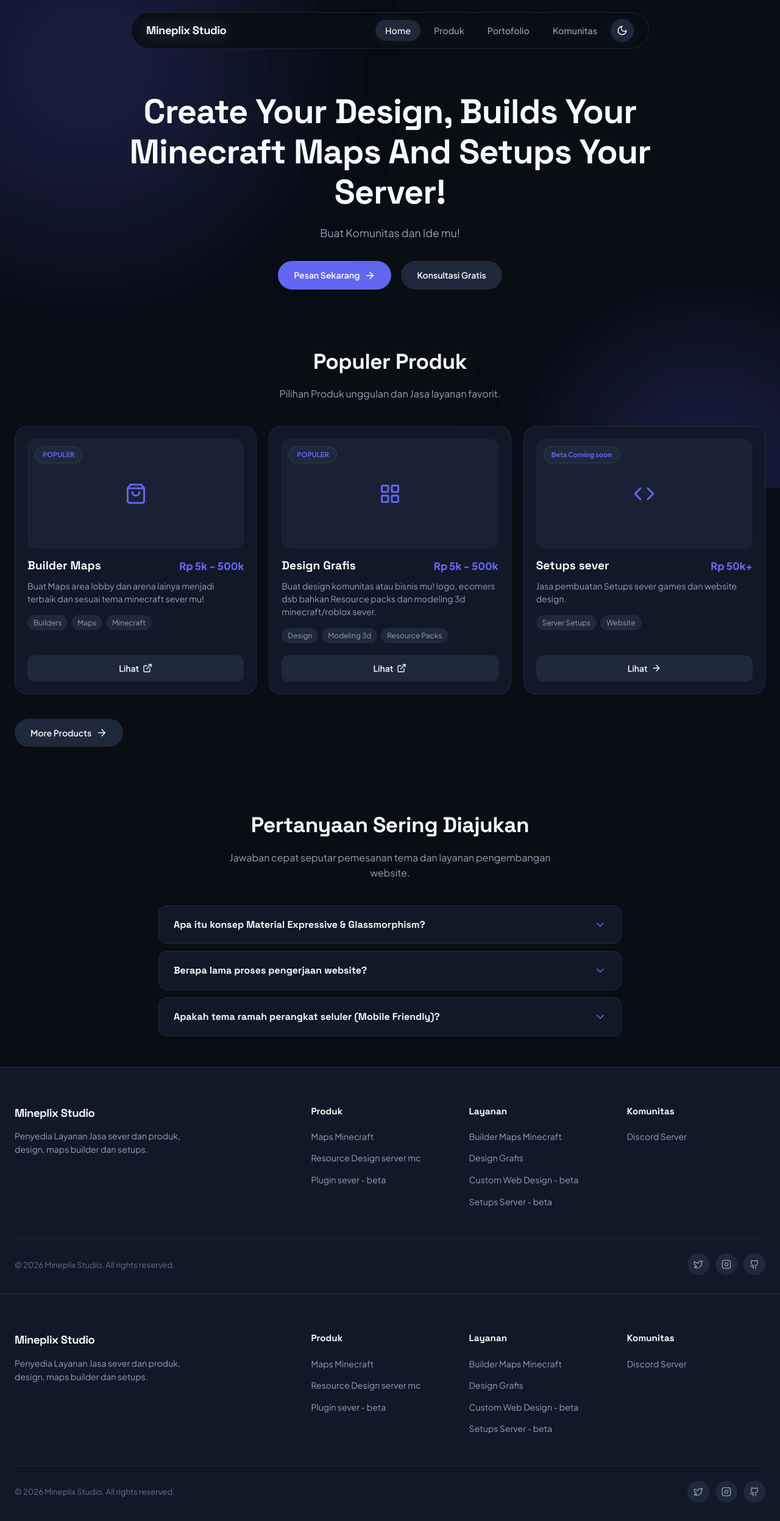
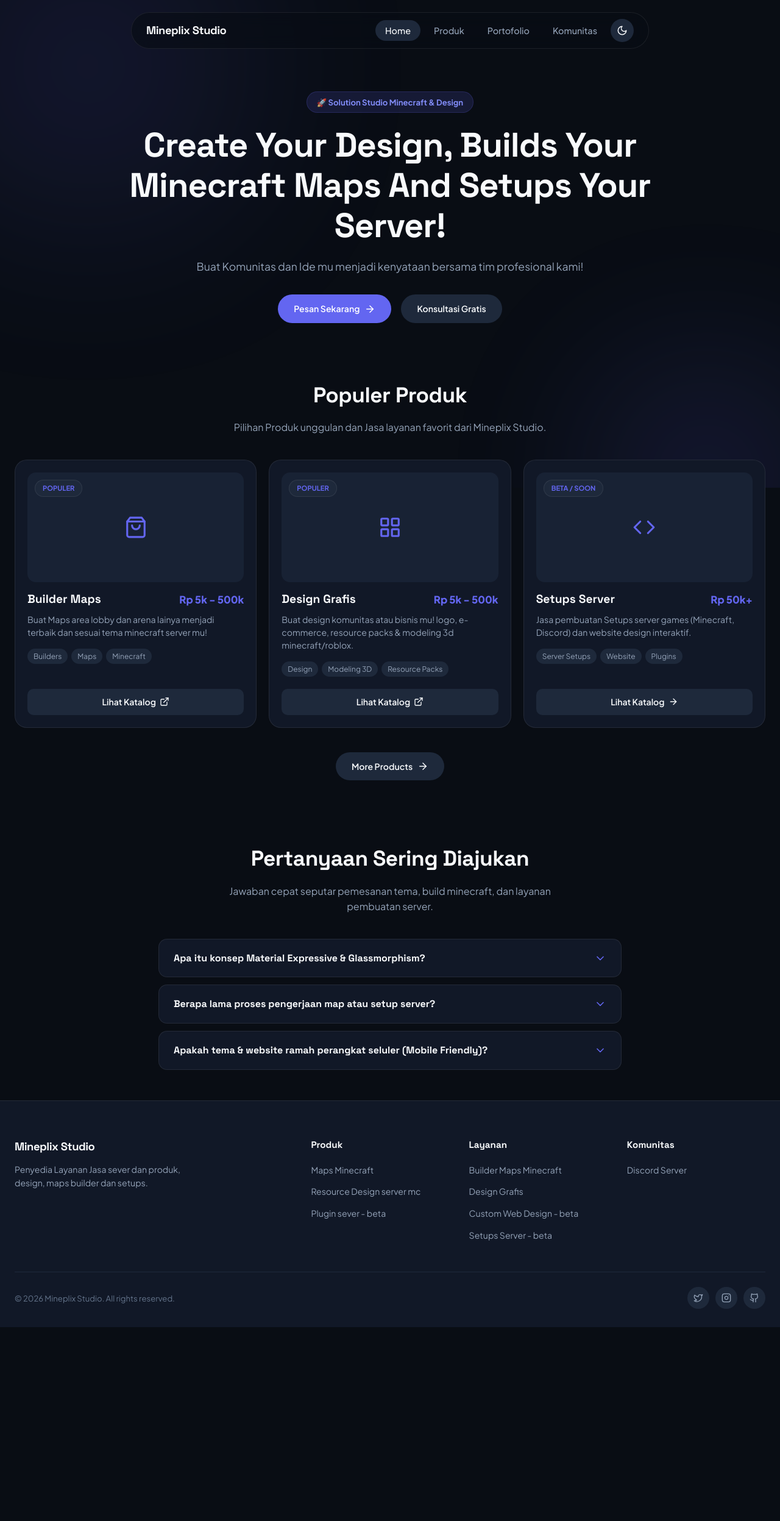
Before and after one commit to YGAKS/mine, a Next.js app: page / in a window 1280 px wide. Shown: the whole page at 61% size. After the commit the page ends 2177 px from the top, so only its background shows below. Built offline with nearby package versions, Linux system fonts and the light colour scheme.

Commit message:
Update page.js

```diff
--- a/app/page.js
+++ b/app/page.js
@@ -1,28 +1,13 @@
 'use client';
 
-import { useState, useEffect } from 'react';
+import { useState } from 'react';
 import Link from 'next/link';
 import {
-  Sun, Moon, Home, ShoppingBag, Briefcase, Users,
-  ArrowRight, ExternalLink, ChevronDown, LayoutGrid, Code, Twitter, Instagram, Github
+  ShoppingBag, ArrowRight, ExternalLink, ChevronDown, LayoutGrid, Code
 } from 'lucide-react';
 
 export default function HomePage() {
-  const [theme, setTheme] = useState('dark');
   const [openFaq, setOpenFaq] = useState(null);
-
-  useEffect(() => {
-    const savedTheme = localStorage.getItem('theme') || 'dark';
-    setTheme(savedTheme);
-    document.documentElement.setAttribute('data-theme', savedTheme);
-  }, []);
-
-  const toggleTheme = () => {
-    const newTheme = theme === 'dark' ? 'light' : 'dark';
-    setTheme(newTheme);
-    document.documentElement.setAttribute('data-theme', newTheme);
-    localStorage.setItem('theme', newTheme);
-  };
 
   const toggleFaq = (index) => {
     setOpenFaq(openFaq === index ? null : index);
@@ -30,62 +15,14 @@
 
   return (
     <>
-      {/* Ambient Background */}
-      <div className="ambient-bg">
-        <div className="orb orb-1"></div>
-        <div className="orb orb-2"></div>
-      </div>
-
-      {/* Header / Navbar */}
-      <div className="navbar-wrapper">
-        <nav className="navbar">
-          <Link href="/" className="logo">Mineplix Studio</Link>
-
-          <ul className="desktop-links">
-            <li><Link href="/" className="nav-link active">Home</Link></li>
-            <li><Link href="/produk" className="nav-link">Produk</Link></li>
-            <li><Link href="/portofolio" className="nav-link">Portofolio</Link></li>
-            <li><Link href="/komunitas" className="nav-link">Komunitas</Link></li>
-            <li>
-              <button className="theme-toggle-btn" onClick={toggleTheme} title="Ganti Mode Terang/Gelap">
-                {theme === 'dark' ? <Moon size={18} /> : <Sun size={18} />}
-              </button>
-            </li>
-          </ul>
-
-          <button className="theme-toggle-btn mobile-theme-btn" onClick={toggleTheme} title="Ganti Mode Terang/Gelap">
-            {theme === 'dark' ? <Moon size={18} /> : <Sun size={18} />}
-          </button>
-        </nav>
-      </div>
-
-      {/* Bottom Nav Mobile */}
-      <div className="bottom-nav">
-        <Link href="/" className="bottom-nav-item active">
-          <Home size={20} />
-          <span>Home</span>
-        </Link>
-        <Link href="/produk" className="bottom-nav-item">
-          <ShoppingBag size={20} />
-          <span>Produk</span>
-        </Link>
-        <Link href="/portofolio" className="bottom-nav-item">
-          <Briefcase size={20} />
-          <span>Portofolio</span>
-        </Link>
-        <Link href="/komunitas" className="bottom-nav-item">
-          <Users size={20} />
-          <span>Komunitas</span>
-        </Link>
-      </div>
-
       {/* Hero Section */}
       <section className="hero" id="home">
         <div className="container">
+          <div className="hero-badge">🚀 Solution Studio Minecraft & Design</div>
           <h1 className="hero-title">
             Create Your Design, Builds Your Minecraft Maps And Setups Your Server!
           </h1>
-          <p className="hero-subtitle">Buat Komunitas dan Ide mu!</p>
+          <p className="hero-subtitle">Buat Komunitas dan Ide mu menjadi kenyataan bersama tim profesional kami!</p>
 
           <div className="hero-cta-group">
             <Link href="/produk" className="btn-bubble btn-bubble-accent">
@@ -103,22 +40,22 @@
         <div className="container">
           <div className="section-header">
             <h2 className="section-title">Populer Produk</h2>
-            <p className="section-desc">Pilihan Produk unggulan dan Jasa layanan favorit.</p>
+            <p className="section-desc">Pilihan Produk unggulan dan Jasa layanan favorit dari Mineplix Studio.</p>
           </div>
 
-          <div className="products-grid">
+          <div className="products-grid hero-grid-slider">
             {/* Card 1 */}
             <div className="bubble-card">
               <div className="card-preview">
                 <span className="card-badge">POPULER</span>
-                <ShoppingBag size={36} style={{ color: 'var(--accent-primary)' }} />
+                <ShoppingBag size={38} style={{ color: 'var(--accent-primary)' }} />
               </div>
               <div className="card-body">
                 <div className="card-title-row">
                   <h3 className="card-title">Builder Maps</h3>
                   <div className="card-price">Rp 5k - 500k</div>
                 </div>
-                <p className="card-desc">Buat Maps area lobby dan arena lainya menjadi terbaik dan sesuai tema minecraft sever mu!</p>
+                <p className="card-desc">Buat Maps area lobby dan arena lainya menjadi terbaik dan sesuai tema minecraft server mu!</p>
                 <div className="card-tags">
                   <span className="tag-pill">Builders</span>
                   <span className="tag-pill">Maps</span>
@@ -126,7 +63,7 @@
                 </div>
                 <div className="card-footer">
                   <Link href="/produk" className="btn-card">
-                    Lihat <ExternalLink size={16} />
+                    Lihat Katalog <ExternalLink size={16} />
                   </Link>
                 </div>
               </div>
@@ -136,22 +73,22 @@
             <div className="bubble-card">
               <div className="card-preview">
                 <span className="card-badge">POPULER</span>
-                <LayoutGrid size={36} style={{ color: 'var(--accent-primary)' }} />
+                <LayoutGrid size={38} style={{ color: 'var(--accent-primary)' }} />
               </div>
               <div className="card-body">
                 <div className="card-title-row">
                   <h3 className="card-title">Design Grafis</h3>
                   <div className="card-price">Rp 5k - 500k</div>
                 </div>
-                <p className="card-desc">Buat design komunitas atau bisnis mu! logo, ecomers dsb bahkan Resource packs dan modeling 3d minecraft/roblox sever.</p>
+                <p className="card-desc">Buat design komunitas atau bisnis mu! logo, e-commerce, resource packs & modeling 3d minecraft/roblox.</p>
                 <div className="card-tags">
                   <span className="tag-pill">Design</span>
-                  <span className="tag-pill">Modeling 3d</span>
+                  <span className="tag-pill">Modeling 3D</span>
                   <span className="tag-pill">Resource Packs</span>
                 </div>
                 <div className="card-footer">
                   <Link href="/produk" className="btn-card">
-                    Lihat <ExternalLink size={16} />
+                    Lihat Katalog <ExternalLink size={16} />
                   </Link>
                 </div>
               </div>
@@ -160,29 +97,30 @@
             {/* Card 3 */}
             <div className="bubble-card">
               <div className="card-preview">
-                <span className="card-badge">Beta Coming soon</span>
-                <Code size={36} style={{ color: 'var(--accent-primary)' }} />
+                <span className="card-badge">BETA / SOON</span>
+                <Code size={38} style={{ color: 'var(--accent-primary)' }} />
               </div>
               <div className="card-body">
                 <div className="card-title-row">
-                  <h3 className="card-title">Setups sever</h3>
+                  <h3 className="card-title">Setups Server</h3>
                   <div className="card-price">Rp 50k+</div>
                 </div>
-                <p className="card-desc">Jasa pembuatan Setups sever games dan website design.</p>
+                <p className="card-desc">Jasa pembuatan Setups server games (Minecraft, Discord) dan website design interaktif.</p>
                 <div className="card-tags">
                   <span className="tag-pill">Server Setups</span>
                   <span className="tag-pill">Website</span>
+                  <span className="tag-pill">Plugins</span>
                 </div>
                 <div className="card-footer">
                   <Link href="/produk" className="btn-card">
-                    Lihat <ArrowRight size={16} />
+                    Lihat Katalog <ArrowRight size={16} />
                   </Link>
                 </div>
               </div>
             </div>
           </div>
 
-          <div className="more-products-container">
+          <div style={{ textAlign: 'center', marginTop: '20px' }}>
             <Link href="/produk" className="btn-bubble">
               More Products <ArrowRight size={18} />
             </Link>
@@ -195,7 +133,7 @@
         <div className="container">
           <div className="section-header">
             <h2 className="section-title">Pertanyaan Sering Diajukan</h2>
-            <p className="section-desc">Jawaban cepat seputar pemesanan tema dan layanan pengembangan website.</p>
+            <p className="section-desc">Jawaban cepat seputar pemesanan tema, build minecraft, dan layanan pembuatan server.</p>
           </div>
 
           <div className="faq-container">
@@ -205,11 +143,11 @@
                 a: "Desain UI modern yang menggunakan transparansi halus, sudut melengkung tinggi (rounded corners), dan tata letak yang bersih sehingga website Anda terlihat ramah pengguna dan futuristik."
               },
               {
-                q: "Berapa lama proses pengerjaan website?",
-                a: "Untuk tema siap pakai, setup awal hanya butuh 1x24 jam. Pengerjaan jasa kustom penuh biasanya memakan waktu antara 5 hingga 14 hari kerja."
+                q: "Berapa lama proses pengerjaan map atau setup server?",
+                a: "Untuk template siap pakai, pengerjaan hanya butuh 1x24 jam. Pengerjaan jasa kustom penuh (map custom/plugin custom) biasanya memakan waktu antara 3 hingga 10 hari kerja."
               },
               {
-                q: "Apakah tema ramah perangkat seluler (Mobile Friendly)?",
+                q: "Apakah tema & website ramah perangkat seluler (Mobile Friendly)?",
                 a: "Ya, seluruh komponen telah dioptimalkan agar responsif sempurna di layar smartphone, tablet, maupun desktop."
               }
             ].map((faq, index) => (
@@ -224,53 +162,6 @@
           </div>
         </div>
       </section>
-
-      {/* Footer */}
-      <footer className="footer" id="contact">
-        <div className="container">
-          <div className="footer-grid">
-            <div className="footer-brand">
-              <Link href="/" className="logo">Mineplix Studio</Link>
-              <p>Penyedia Layanan Jasa sever dan produk, design, maps builder dan setups.</p>
-            </div>
-
-            <div>
-              <h4 className="footer-col-title">Produk</h4>
-              <ul className="footer-links">
-                <li><Link href="/produk">Maps Minecraft</Link></li>
-                <li><Link href="/produk">Resource Design server mc</Link></li>
-                <li><Link href="/produk">Plugin sever - beta</Link></li>
-              </ul>
-            </div>
-
-            <div>
-              <h4 className="footer-col-title">Layanan</h4>
-              <ul className="footer-links">
-                <li><Link href="/produk">Builder Maps Minecraft</Link></li>
-                <li><Link href="/produk">Design Grafis</Link></li>
-                <li><Link href="/produk">Custom Web Design - beta</Link></li>
-                <li><Link href="/produk">Setups Server - beta</Link></li>
-              </ul>
-            </div>
-
-            <div>
-              <h4 className="footer-col-title">Komunitas</h4>
-              <ul className="footer-links">
-                <li><Link href="/komunitas">Discord Server</Link></li>
-              </ul>
-            </div>
-          </div>
-
-          <div className="footer-bottom">
-            <div>&copy; 2026 Mineplix Studio. All rights reserved.</div>
-            <div className="social-links">
-              <a href="#" className="social-icon" aria-label="Twitter"><Twitter size={16} /></a>
-              <a href="#" className="social-icon" aria-label="Instagram"><Instagram size={16} /></a>
-              <a href="#" className="social-icon" aria-label="Github"><Github size={16} /></a>
-            </div>
-          </div>
-        </div>
-      </footer>
     </>
   );
 }
```
